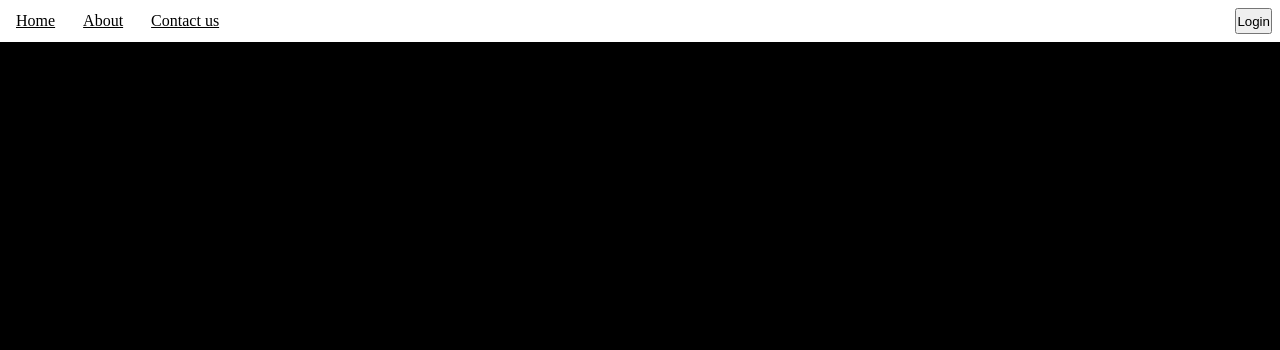
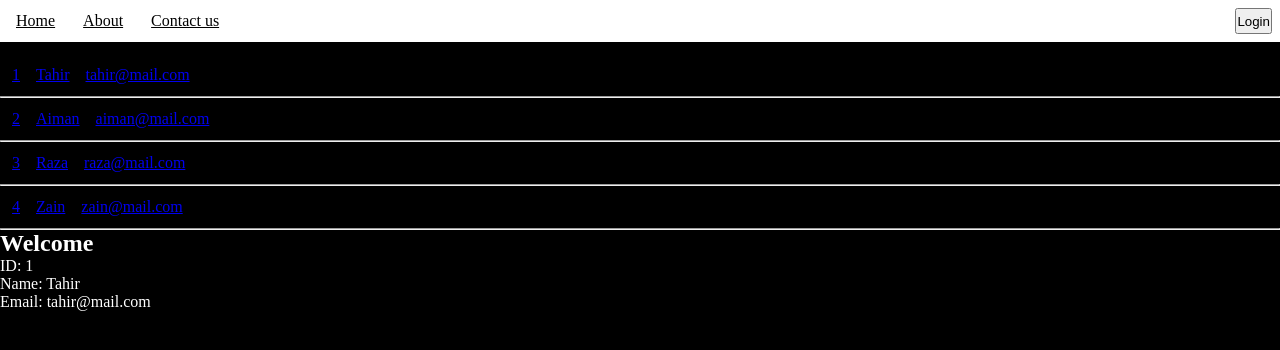
Before and after one commit to m-tahir236/asset-management, a React (Vite) app: page /users/1 in a window 1280 px wide. Shown: the top 350 px of the page. Built offline with nearby package versions, Linux system fonts and the light colour scheme.

Commit message:
Outlet usage | Nested Routing

```diff
--- a/src/App.jsx
+++ b/src/App.jsx
@@ -1,12 +1,13 @@
-import React from 'react'
+import React from "react";
 
-import {BrowserRouter as Router, Routes, Route}  from 'react-router-dom'
-import Home from './pages/Home'
-import About from './pages/About'
-import Contact from './pages/Contact'
-import Navbar from './components/Navbar'
-import Users from './pages/Users'
-import UserDetails from './pages/UserDetails'
+import { BrowserRouter as Router, Routes, Route } from "react-router-dom";
+import Home from "./pages/Home";
+import About from "./pages/About";
+import Contact from "./pages/Contact";
+import Navbar from "./components/Navbar";
+import Users from "./pages/Users";
+import UserDetails from "./pages/UserDetails";
+import Layout from "./components/Layout";
 
 const App = () => {
   return (
@@ -14,15 +15,19 @@ const App = () => {
       <Router>
         <Navbar />
         <Routes>
-          <Route path="/" element={<Home />} />
-          <Route path="/about" element={<About />} />
-          <Route path="/contact" element={<Contact />} />
-          <Route path="/users" element={<Users />} />
-          <Route path="/user/:id" element={<UserDetails />} />
+          <Route path="/" element={<Layout />}>
+            <Route index element={<Home />} />
+            <Route path="about" element={<About />} />
+            <Route path="contact" element={<Contact />} />
+          </Route>
+
+          <Route path="/users" element={<Users />}>
+            <Route path=":id" element={<UserDetails />} />
+          </Route>
         </Routes>
       </Router>
     </>
-  )
-}
+  );
+};
 
-export default App
+export default App;
--- /dev/null
+++ b/src/components/Layout.jsx
@@ -0,0 +1,8 @@
+import React from "react";
+import { Outlet } from "react-router-dom";
+
+const Layout = () => {
+  return <Outlet />;
+};
+
+export default Layout;
--- a/src/pages/UserDetails.jsx
+++ b/src/pages/UserDetails.jsx
@@ -1,9 +1,9 @@
 import React from "react";
-import { useLocation, useParams, useNavigate } from "react-router-dom";
+import { useLocation, useParams } from "react-router-dom";
 import { users } from "../constants/constants";
 
 const UserDetails = () => {
-  const navigate = useNavigate();
+  // const navigate = useNavigate();
   const routeParams = useParams();
   const { id: userId } = routeParams;
 
--- a/src/pages/Users.jsx
+++ b/src/pages/Users.jsx
@@ -1,5 +1,5 @@
 import React from "react";
-import { Link } from "react-router-dom";
+import { Link, Outlet } from "react-router-dom";
 import { users } from "../constants/constants";
 
 const Users = () => {
@@ -7,7 +7,7 @@ const Users = () => {
     <>
       {users.map((user, index) => (
         <>
-          <Link to={`/user/${user.id}`}>
+          <Link to={`${user.id}`}>
             <div
               key={index}
               style={{ display: "flex", gap: "16px", padding: "12px" }}
@@ -20,6 +20,7 @@ const Users = () => {
           <hr />
         </>
       ))}
+      <Outlet />
     </>
   );
 };
```
